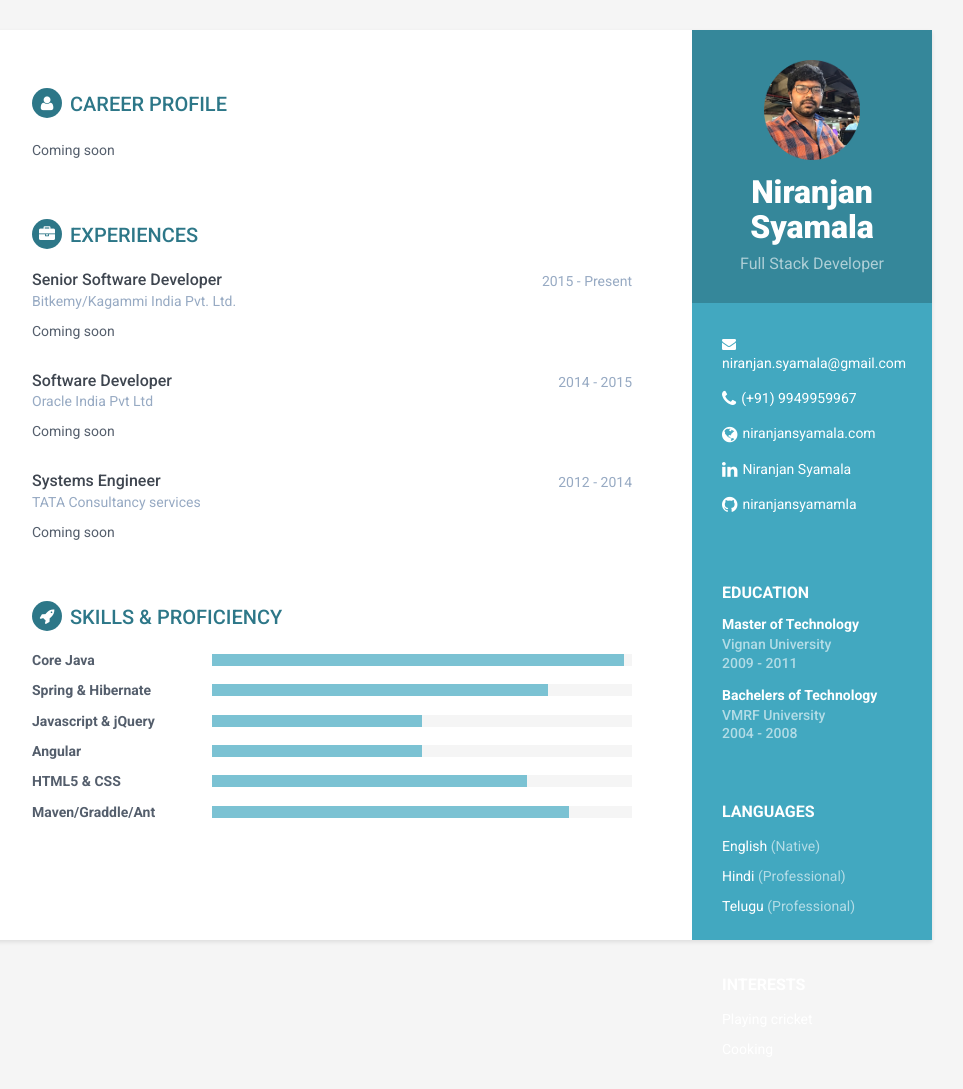
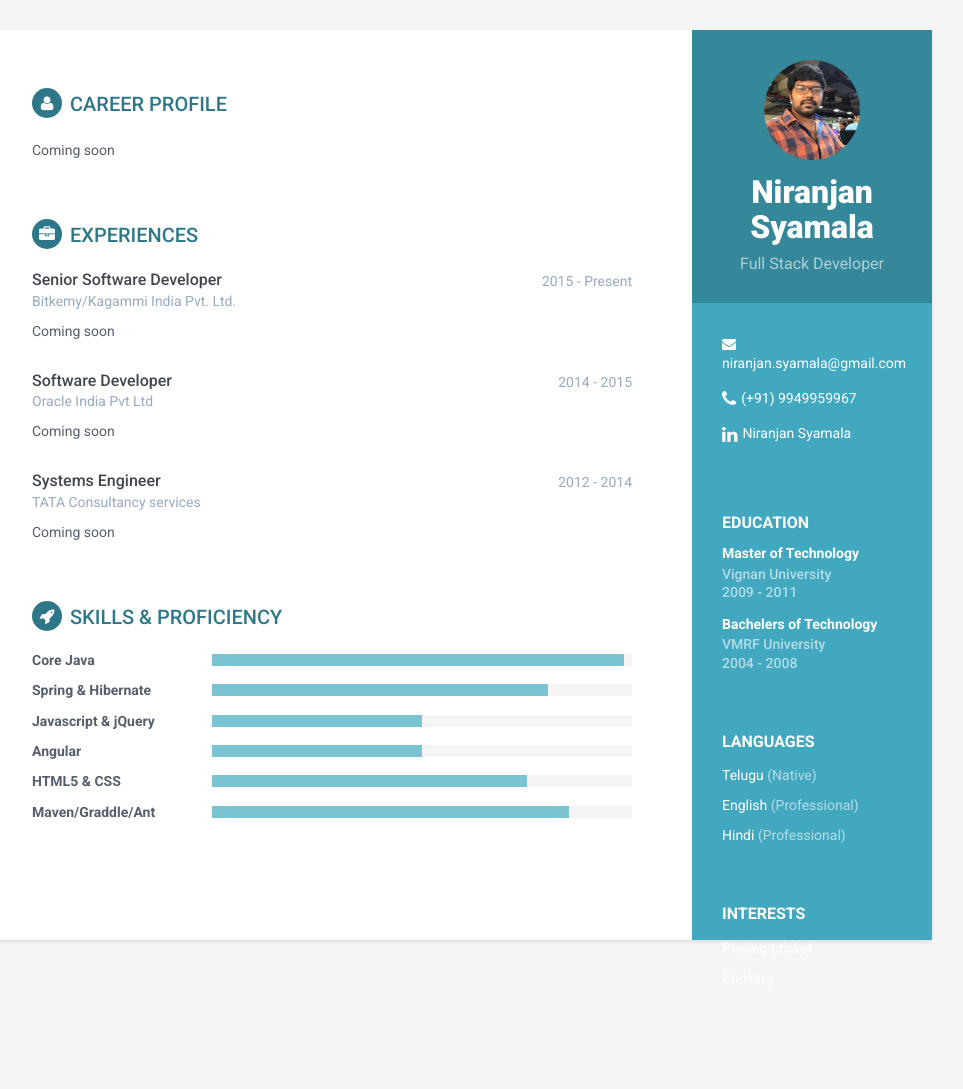
Before and after one commit to niranjansyamala/niranjansyamala.github.io, a plain HTML site: page index.html in a window 1280 px wide. Shown: the whole page, without its empty margins (188-1151 px from the left). After the commit the page ends 1018 px from the top, so only its background shows below. Drawn offline with Linux system fonts and the light colour scheme.

Commit message:
HTML Corrections

```diff
--- a/index.html
+++ b/index.html
@@ -39,9 +39,7 @@
                 <ul class="list-unstyled contact-list">
                     <li class="email"><i class="fa fa-envelope"></i><a href="mailto: niranjan.syamala@gmail.com">niranjan.syamala@gmail.com</a></li>
                     <li class="phone"><i class="fa fa-phone"></i><a href="tel:(+91) 9949959967">(+91) 9949959967 </a></li>
-                    <li class="website"><i class="fa fa-globe"></i><a href="www.niranjansyamala.com" target="_blank">niranjansyamala.com</a></li>
                     <li class="linkedin"><i class="fa fa-linkedin"></i><a href="https://www.linkedin.com/in/niranjan-syamala-bb86b980/" target="_blank">Niranjan Syamala</a></li>
-                    <li class="github"><i class="fa fa-github"></i><a href="https://github.com/niranjansyamala" target="_blank">niranjansyamamla</a></li>
             </ul>
             </div><!--//contact-container-->
             <div class="education-container container-block">
@@ -61,9 +59,10 @@
             <div class="languages-container container-block">
                 <h2 class="container-block-title">Languages</h2>
                 <ul class="list-unstyled interests-list">
-                    <li>English <span class="lang-desc">(Native)</span></li>
+                        <li>Telugu <span class="lang-desc">(Native)</span></li>
+                    <li>English <span class="lang-desc">(Professional)</span></li>
                     <li>Hindi <span class="lang-desc">(Professional)</span></li>
-                    <li>Telugu <span class="lang-desc">(Professional)</span></li>
+
                 </ul>
             </div><!--//interests-->
 
```
